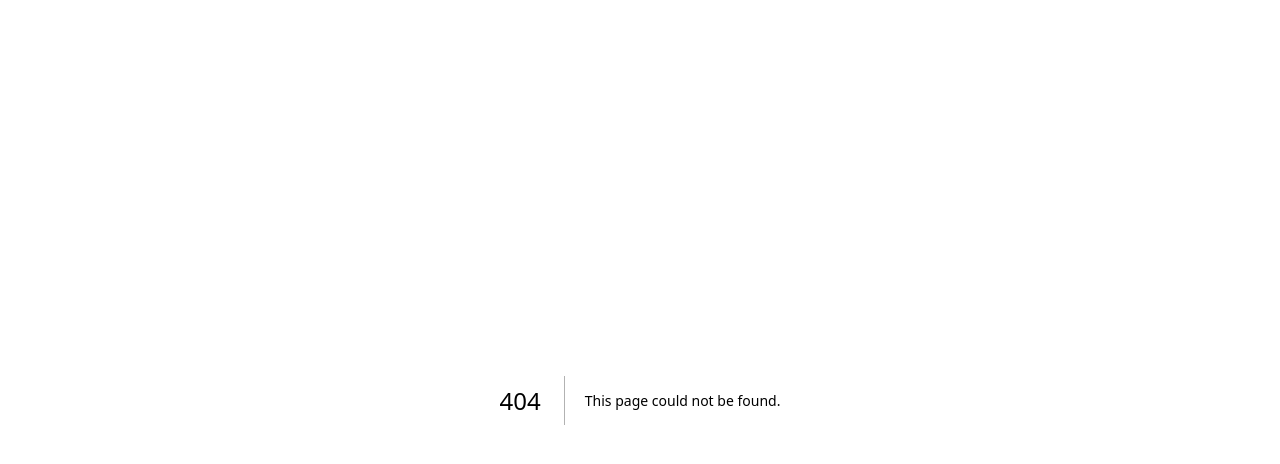
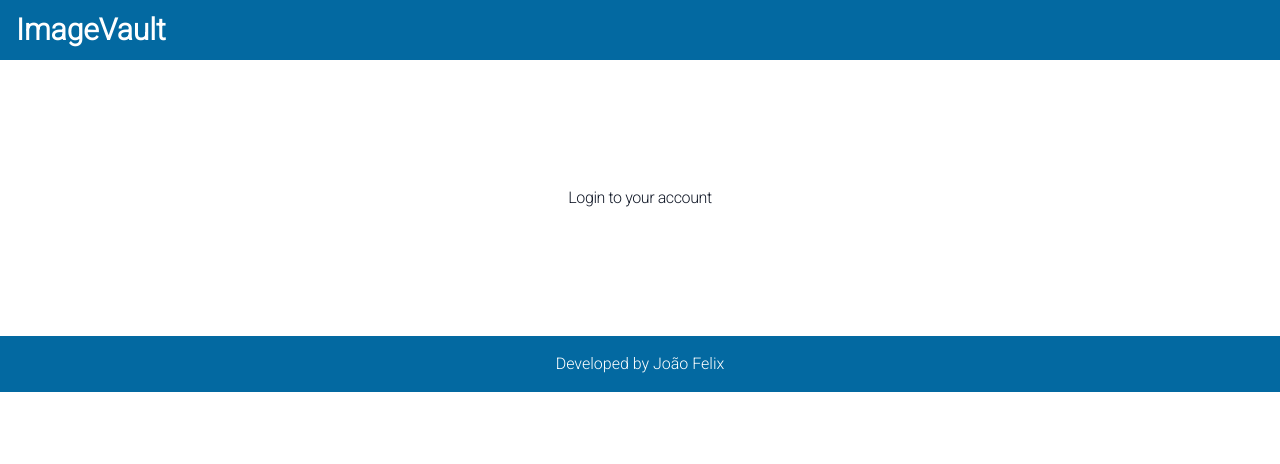
Before and after one commit to JoaoFXs/image-vault, a Next.js app: page /login in a window 1280 px wide. Before the commit this address had no page. Shown: the top 464 px of the page. Built offline with nearby package versions, Linux system fonts and the light colour scheme.

Commit message:
Create login page

```diff
--- /dev/null
+++ b/src/app/login/page.tsx
@@ -0,0 +1,33 @@
+'use client'
+import { Template, RenderIf } from '@/components'
+import { useState } from 'react'
+export default function login(){
+
+    const [loading, setLoading] = useState<boolean>(false);
+    const [newUserState, setNewUserState] = useState<boolean>(false);
+
+
+    return(
+        <Template loading={loading}>
+            <div className='flex min-h-full flex-1 flex-col justify-center px6 py-12 lg:px-8'>
+
+                <div className='sm:mx-auto sm:w-full sm:max-w-sm'>
+                    <h2 className='mt-10 text-center text-1xl font-bol leading-9 tracking-tight text-gray-900'>
+                        Login to your account
+                    </h2>
+                </div>
+
+                <div className='mt-10 sm:mx-auto sm:w-full sm:max-w-sm'>
+                    <form className='space-y-6'>
+                        <RenderIf condition={newUserState}>
+                            <div>
+                                <label>Name: </label>
+                            </div>
+                        </RenderIf>
+                    </form>
+                </div>
+
+            </div>
+        </Template>
+    )
+}
```
